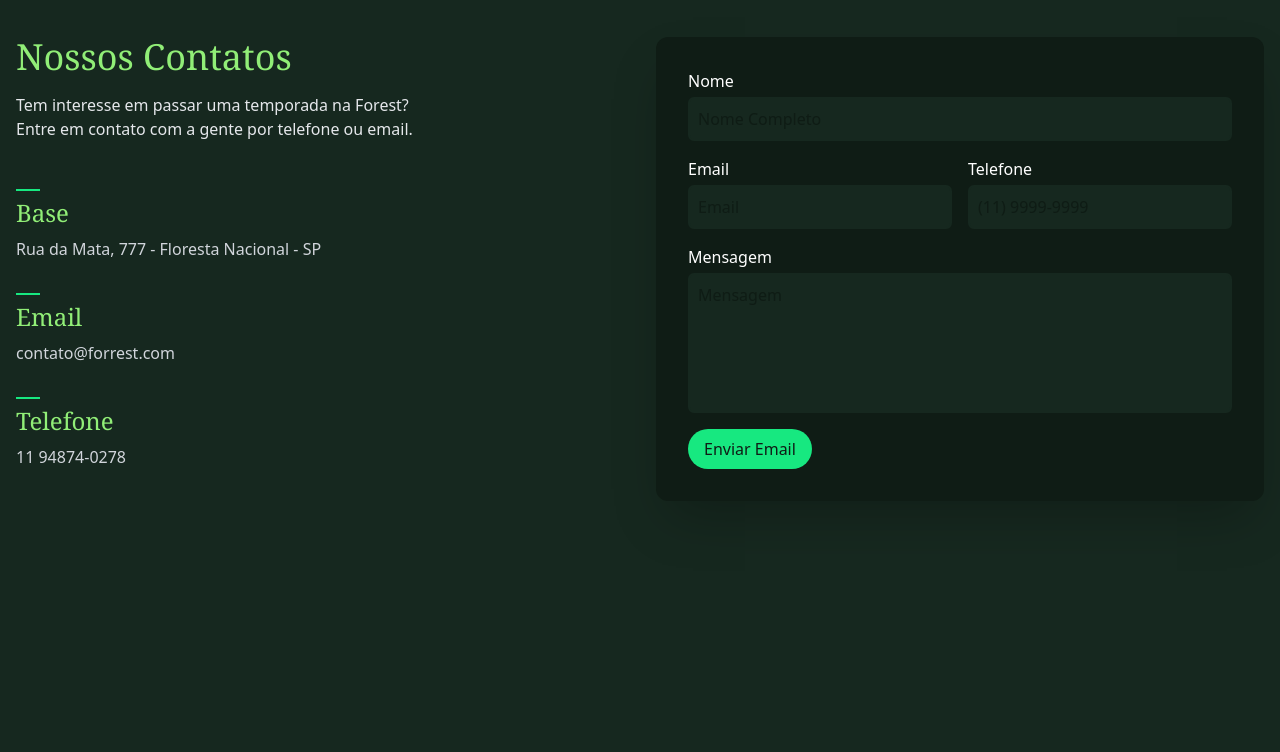
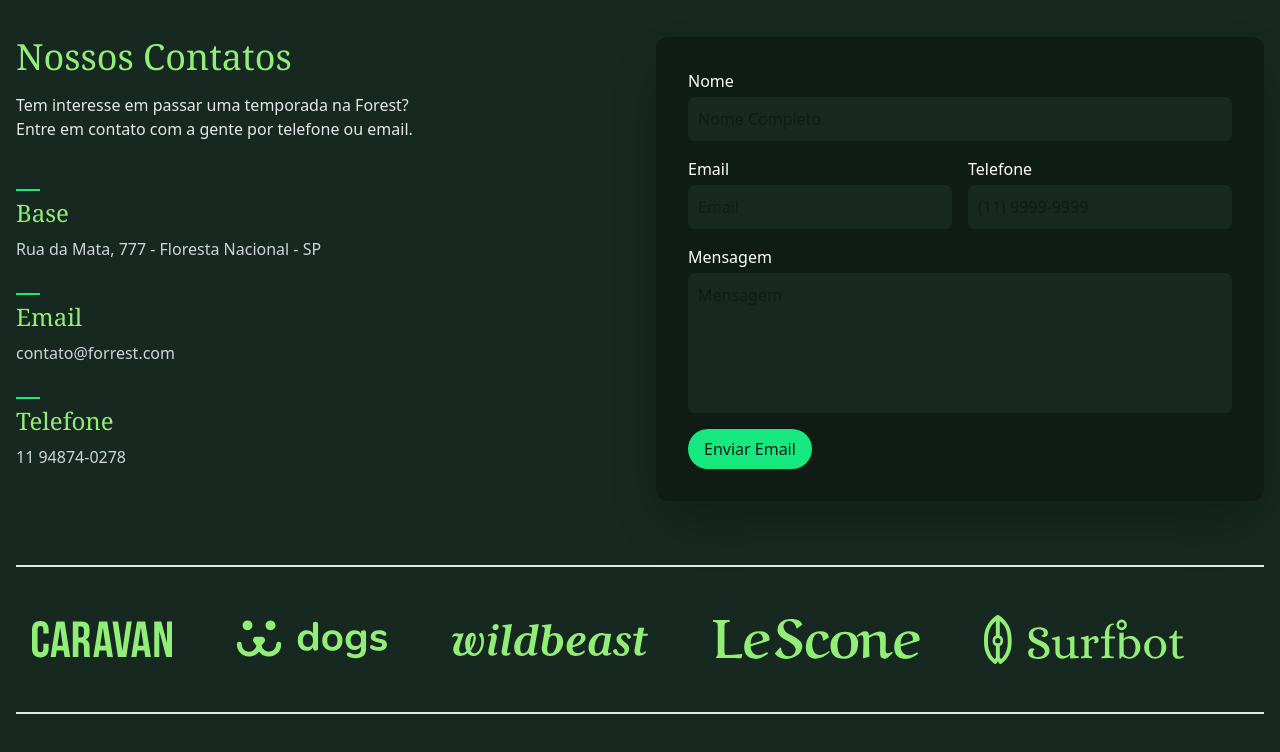
Before and after one commit to MateusFrancoDev/Forrest, a website: page src/index.html in a window 1280 px wide. Shown: the part 3567-4319 px from the top of the page. Drawn offline with Linux system fonts and the light colour scheme.

Commit message:
Parceiros

```diff
--- a/src/index.html
+++ b/src/index.html
@@ -256,5 +256,16 @@
   </form>
 </section>
 
+<!-- Parceiros -->
+<section class="container mb-12 sm:mb-16">
+  <ul class="flex flex-col items-center py-4 max-sm:divide-y-2 max-sm:divide-verde-900 *:p-4 sm:flex-row sm:gap-8 sm:border-b-2 sm:border-t-2 sm:border-r-verde-900 sm:py-8 *:*max-h-8">
+    <li><img src="./img/parceiros/caravan.svg" alt="Caravan"></li>
+    <li><img src="./img/parceiros/dogs.svg" alt="Dogs"></li>
+    <li><img src="./img/parceiros/wildbeast.svg" alt="Wilbeast"></li>
+    <li><img src="./img/parceiros/lescone.svg" alt="Lescone"></li>
+    <li><img src="./img/parceiros/surfbot.svg" alt="Surfbot"></li>
+  </ul>
+</section>
+
 </body>
 </html>
```
Also changed, not shown: src/output.css.
